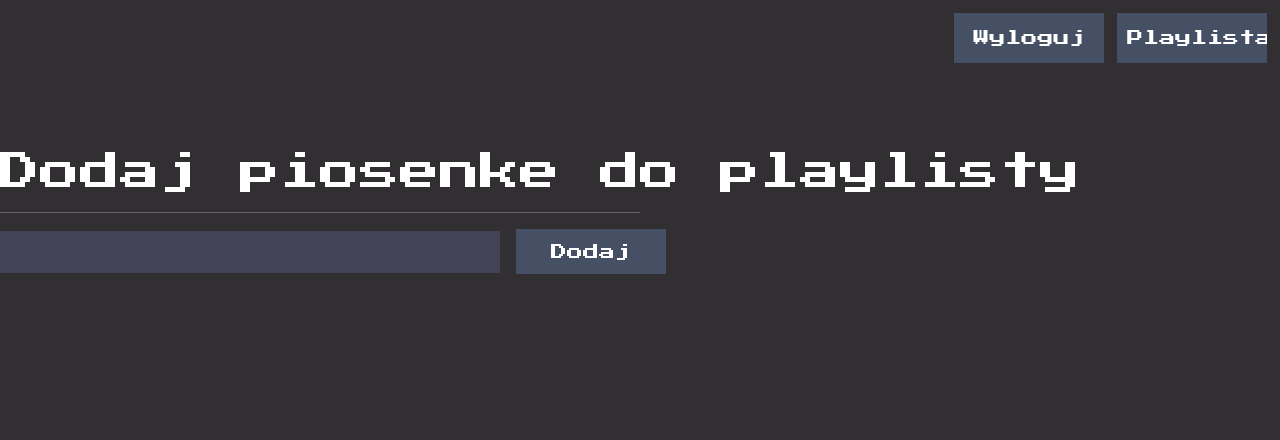
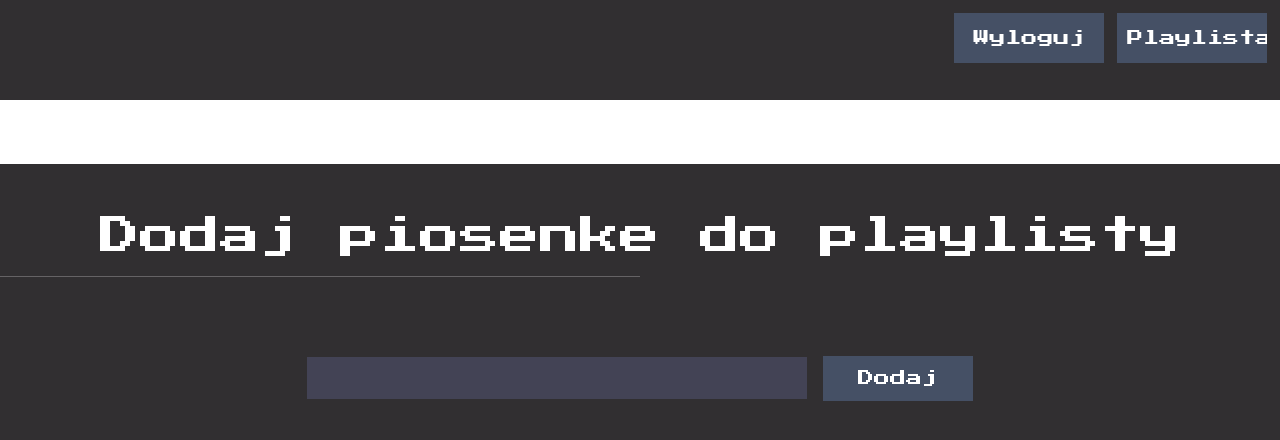
Before and after one commit to Fibner/Radiowezel, a PHP site: page /pages/addsong.php in a window 1280 px wide. Shown: the top 440 px of the page. Run offline with PHP 8.4, Linux system fonts and the light colour scheme; a user stored in the database is signed in; some libraries are stand-ins or nearby versions.

Commit message:
Update addsong-page.css

```diff
--- a/src/css/addsong-page.css
+++ b/src/css/addsong-page.css
@@ -37,7 +37,12 @@
     margin-right: 1%;
 }
 
-#link{
+#link-div{
+    margin-top: 5%;
+    text-align: center;
+}
+
+#link-input{
     margin-top: 5%;
     text-align: center;
 }
```
